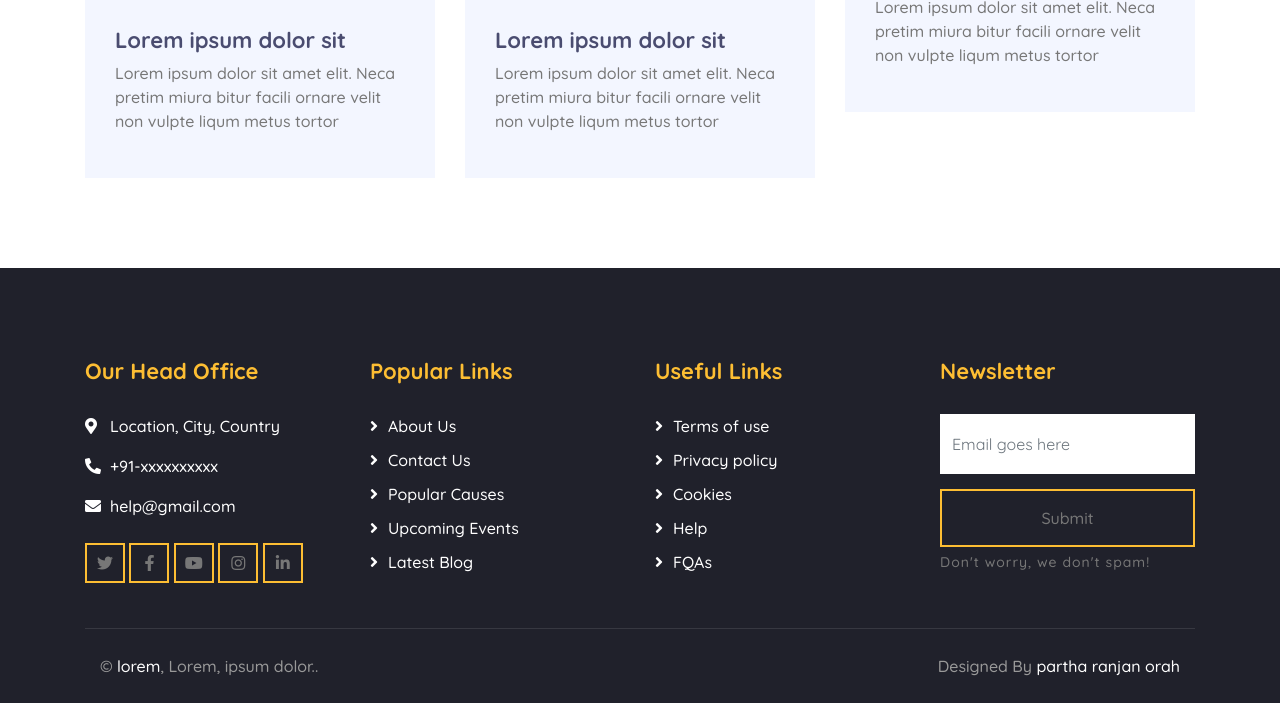
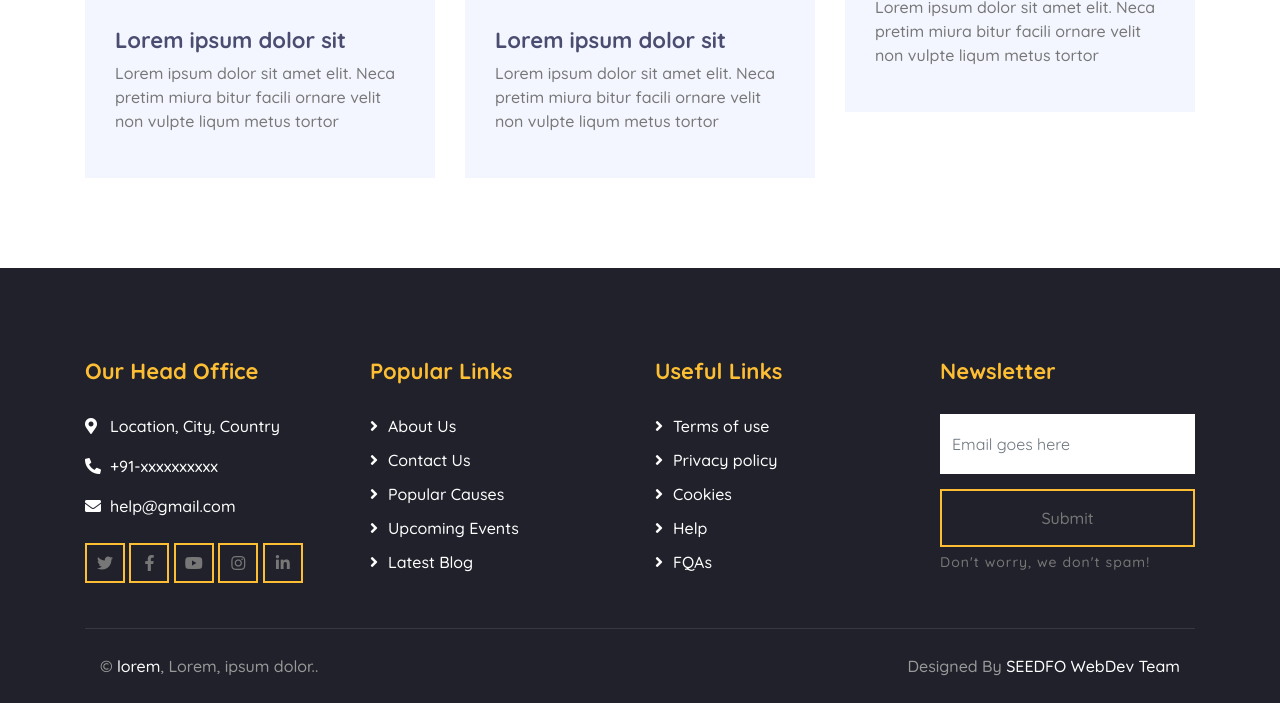
Before and after one commit to Prabaldas16/prabalseedfo, a plain HTML site: page index.html in a window 1280 px wide. Shown: the part 3284-3987 px from the top of the page. Drawn offline with nearby package versions, Linux system fonts and the light colour scheme; a web font is replaced by a local one.

Commit message:
dev updated

```diff
--- a/index.html
+++ b/index.html
@@ -895,7 +895,7 @@
                         <p>&copy; <a href="#">lorem</a>, Lorem, ipsum dolor..</p>
                     </div>
                     <div class="col-md-6">
-                        <p>Designed By <a href="#">partha ranjan  orah</a></p>
+                        <p>Designed By <a href="#">SEEDFO WebDev Team</a></p>
                     </div>
                 </div>
             </div>
```
